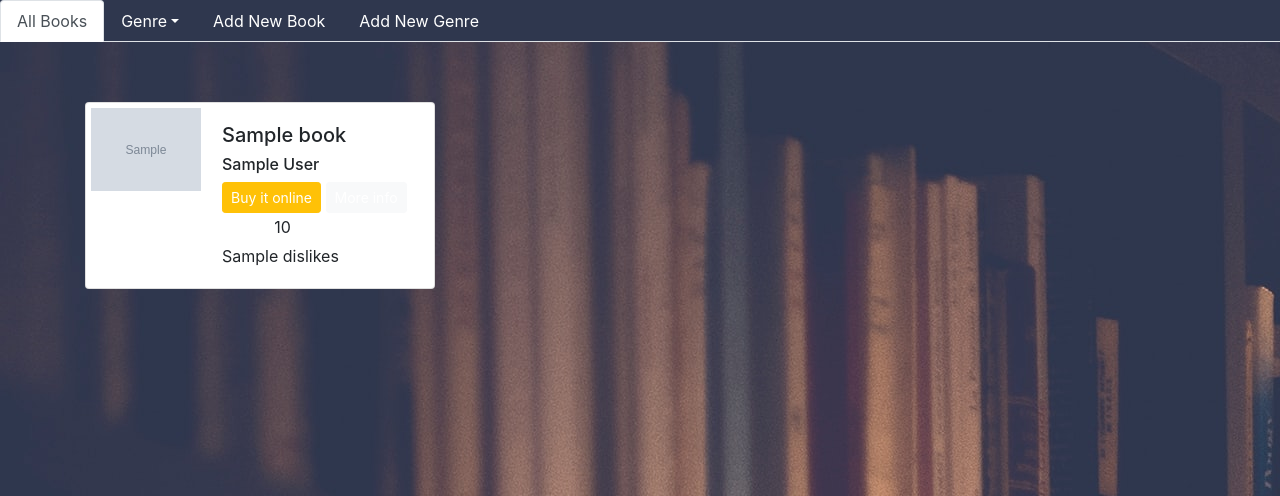
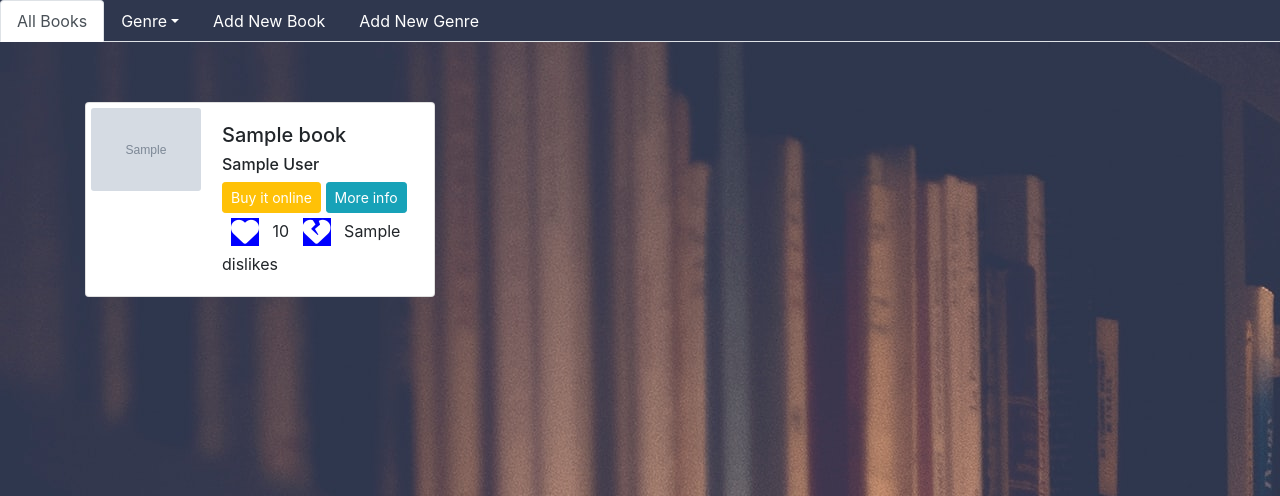
Before and after one commit to Code-Institute-Submissions/BookLiker, a Flask app: page /filtered_books/1 in a window 1280 px wide. Shown: the top 496 px of the page. Run offline with Flask 2, Linux system fonts and the light colour scheme; grey boxes marked "Sample" are stand-in pictures; a database or web service that is not in the repository returns one stand-in record (values such as "Sample title"); some libraries are stand-ins or nearby versions.

Commit message:
amend card grid and style attributes

```diff
--- a/static/css/main.css
+++ b/static/css/main.css
@@ -36,3 +36,7 @@
 i {
   background-color: blue;
 }
+
+.sm-card {
+  max-width: fit-content;
+}
--- a/templates/filteredbooks.html
+++ b/templates/filteredbooks.html
@@ -8,13 +8,13 @@
   <body>
     {% block content %} {% for book in books %}
 
-    <div class="col-lg-4 d-flex">
-      <div class="card lg-3" style="max-width: 540px; margin-top: 20px;">
+    <div class="book-card col-12 col-lg-4 d-flex">
+      <div class="card lg-3" style="margin-top: 20px;">
         <div class="row no-gutters">
-          <div class="col-md-4">
+          <div class="col-12 col-md-4">
             <img
               src="{{ book.image_url }}"
-              class="img-fluid"
+              class="card-img"
               alt="Book cover iamge"
               style="margin: 5px 5px 5px 5px; max-width: 110px;"
             />
@@ -31,7 +31,7 @@
                   >Buy it online</a
                 >
               </button>
-              <button class="btn btn-sm btn-light">
+              <button class="btn btn-sm btn-info">
                 <a
                   href="{{ url_for('about_book', book_id=book._id) }}"
                   style="text-decoration: none;"
@@ -39,13 +39,15 @@
                 >
               </button>
               <button class="btn btn-sm">
-                <a href="{{ url_for('like_this', book_id=book._id) }}">likes</a>
+                <a href="{{ url_for('like_this', book_id=book._id) }}"
+                  ><i class="fas fa-heart fa-2x"></i
+                ></a>
               </button>
               <span>{{book.likes}}</span>
               <button class="btn btn-sm">
                 <a href="{{ url_for('dislike_this', book_id=book._id) }}"
-                  >dislikes</a
-                >
+                  ><i class="fas fa-heart-broken fa-2x"></i
+                ></a>
               </button>
               <span>{{book.dislikes}}</span>
             </div>
```
Also changed, not shown: templates/books.html (+5 -5 lines), templates/base.html (indentation only).
